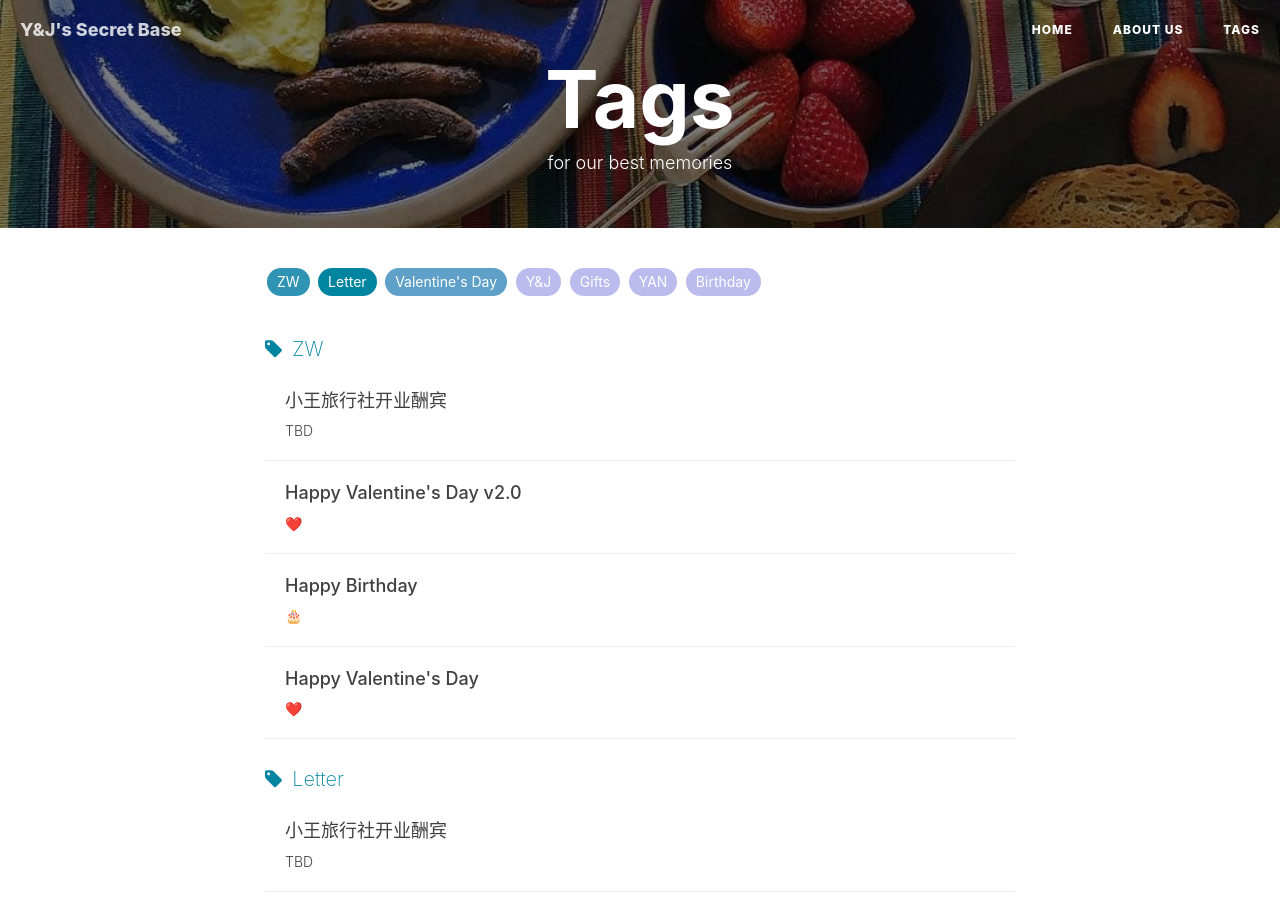
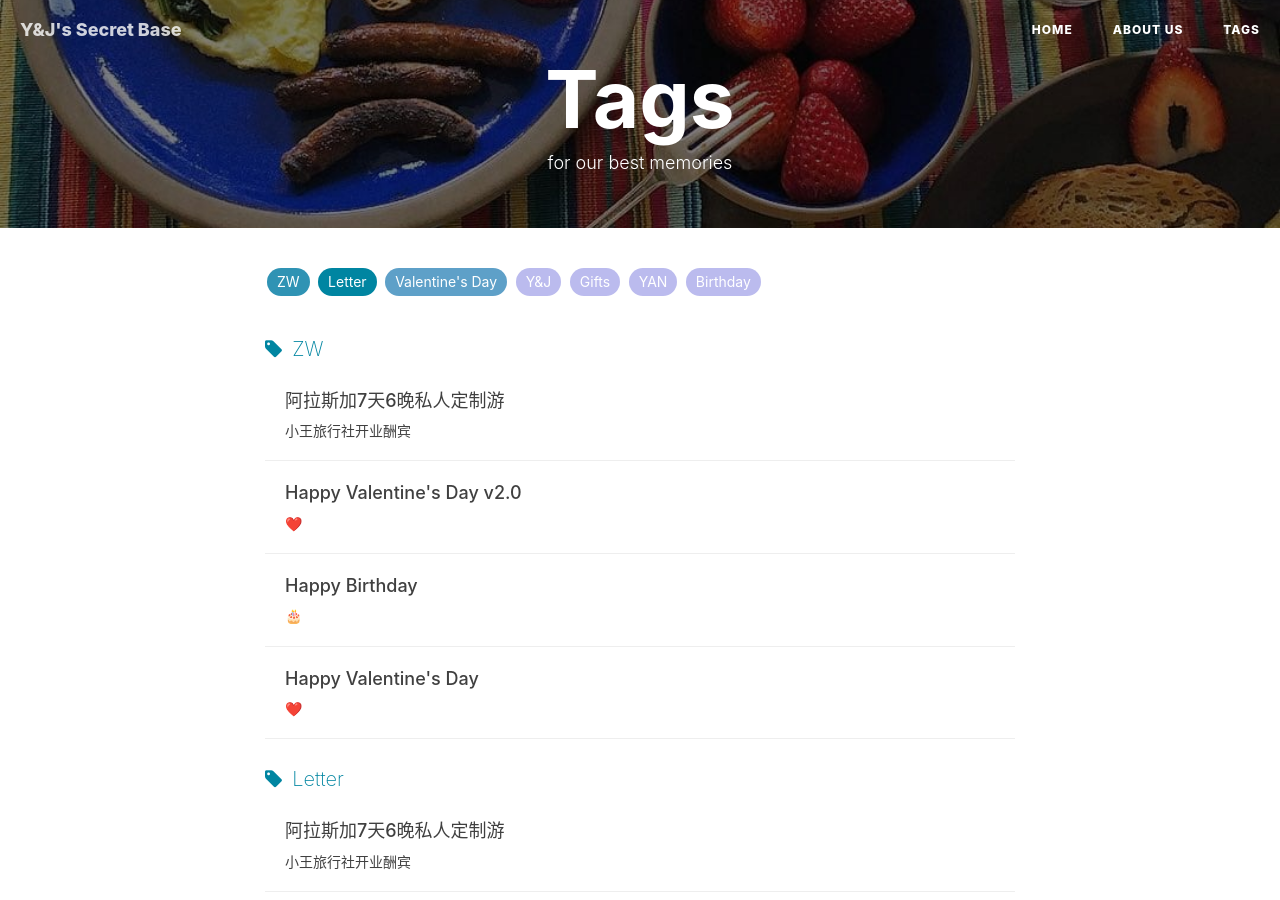
Before and after one commit to project106/project106.github.io, a Jekyll site: the page built from tags.html, in a window 1280 px wide and 900 px high. Built offline with Jekyll 4.4.1, drawn with Linux system fonts in a browser that asks for light colours; nearby versions of some CDN libraries; comment, search, counter and statistics services are not loaded; some of the changed lines change nothing that is shown.

Commit message:
Update 2022-10-07-Birthday.md

```diff
--- a/_posts/2022-10-07-Birthday.md
+++ b/_posts/2022-10-07-Birthday.md
@@ -1,8 +1,8 @@
 ---
 layout:     post
-title:      小王旅行社开业酬宾
-subtitle:   TBD
-date:       2022-10-07
+title:      阿拉斯加7天6晚私人定制游
+subtitle:   小王旅行社开业酬宾
+date:       2022-10-08
 author:     ZW
 header-img: img/aurora-alaska.jpg
 catalog: true
@@ -11,4 +11,32 @@
     - Letter
 ---
 
+# 项目亮点
+- 追光之旅
+- 冬日温泉
+- 雪国列车
+- 冰川徒步
+
+# 项目时间
+**10/20/2022-10/26/2022**
+
+# 行程安排
+| 日期 | 行程 |
+| --- | --- |
+| 10/20 | 到达Fairbanks！Chena Hot Spring |
+| 10/21 | 🐶拉雪橇，极地博物馆，圣诞老人村 |
+| 10/22 | 明年估计就见不到了的蓝冰洞！ |
+| 10/23 | 搭乘Aurora Winter Train去Anchorage |
+| 10/24 | Matanuska冰川徒步 |
+| 10/25 | 市内逛逛，上课👿 |
+| 10/26 | 终于回家了 |
+
+# FAQ
+- **为什么要安排在10/20-20/26？**
+    因为20号和21号极光出现的[概率](https://www.gi.alaska.edu/monitors/aurora-forecast)大！
+- **TBD**
+
+***注：小王对以上内容具有最终解释权***
+
+小王旅行社老板
 **小王**
```
